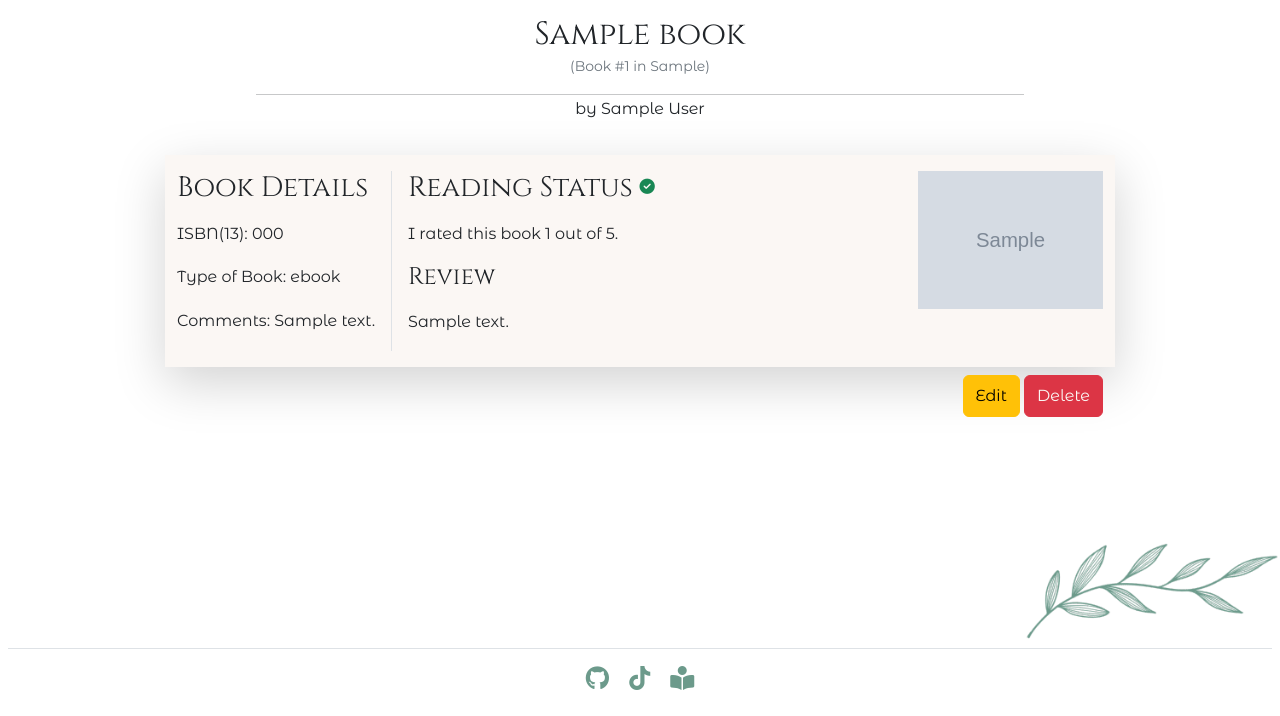
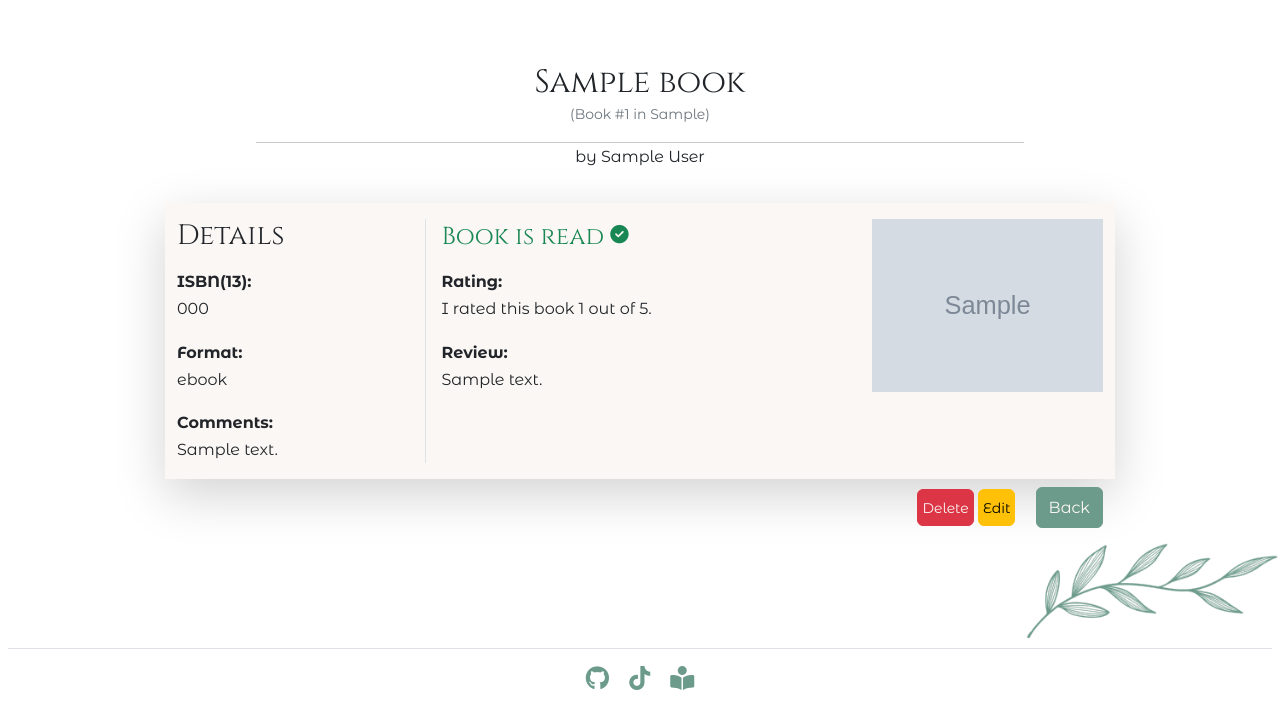
Before and after one commit to ArcLiz/the-library-app, a Django app: page /library/book/1/ in a window 1280 px wide. Shown: the part 84-800 px from the top of the page. Run offline with Django 3.2, Linux system fonts and the light colour scheme; tables that the repository leaves empty hold one stand-in row (values such as "Sample post"); grey boxes marked "Sample" are stand-in pictures; some libraries are stand-ins or nearby versions; some web fonts are replaced.

Commit message:
Fix layout for book details page

```diff
--- a/library/templates/library/book_detail.html
+++ b/library/templates/library/book_detail.html
@@ -21,7 +21,7 @@
 
 <div id="bookContainer" class="container">
     <div class="row my-3">
-        <div class="col-10 offset-1 text-center">
+        <div class="col-lg-10 offset-lg-1 text-center mt-5">
             <h2 class="heading-6 mb-0">{{ book.title }}</h2>
             {% if book.series %}<p class="small text-muted mt-0">(Book #{{book.num_in_series}} in {{book.series}})</p>{% endif %}
             <hr class="m-auto" style="width: 60vw">
@@ -30,29 +30,40 @@
     </div>
     <div class="row">
         <div class="col-lg-10 offset-lg-1 shadow-lg bg-light d-flex">
-            <div class="mt-3">
-                <h3>Book Details </h3>
-                <p>ISBN(13): {{ book.isbn }}</p>
-                <p>Type of Book: {{ book.book_type }}</p>
-                <p>Comments: {{ book.comments }}</p>
+            <div class="col-md-3 mt-3">
+                <h3>Details</h3>
+                <p><strong>ISBN(13): </strong><br> {{ book.isbn }}</p>
+                <p><strong>Format: </strong><br>{{ book.book_type }}</p>
+                <p><strong>Comments: </strong><br>{{ book.comments }}</p>
             </div>
-            <div class="m-3 border-start ps-3">
-                <h3>Reading Status {% if book.read == True %} <span class="small"><i class="fa-solid fa-circle-check text-success fa-2xs"></i></span></h3>
-                    <p>I rated this book {{ book.rating }} out of 5.</p>
-                    <h4>Review</h4>
-                    <p>{{ book.review }}</p>
-                {% else %}</h3>
-                    <p>Uh oh, it seems I've not read this book yet!</p>
+            <div class="col-md-4 m-3 border-start ps-3">
+                {% if book.read == True %}
+                <h3><span class="small text-success">Book is read <i class="fa-solid fa-circle-check text-success fa-xs"></i></span></h3>
+                {% if book.rating %}
+                <p><strong>Rating: </strong><br>I rated this book {{ book.rating }} out of 5.</p>
+                {% else %}
+                <p><strong>Rating: </strong><br><em>No book rating found.</em></p>
+                {% endif %}
+                {% if book.review %}
+                <p><strong>Review: </strong><br>{{ book.review }}</p>
+                {% else %}
+                <p><strong>Review: </strong><br>No review found.</p>
+                {% endif %}
+                {% else %}
+                <h3><span class="small text-danger">Book is unread <i class="fa-regular fa-circle-xmark text-danger fa-xs"></i></span></h3>
+                <p>Uh oh, it seems I've not read this book yet!</p>
                 {% endif %}
             </div>
 
-            <div class="ms-auto my-3" style="width: 20%">
+            <div class="ms-auto my-3" style="width: 25%">
                 <img src="{{ book.cover.url }}" alt="" style="width: 100%">
             </div>
         </div>
         <div class="col-lg-10 offset-lg-1 text-end mt-2">
-            <a href="{% url 'edit_book' pk=book.pk %}" class="btn btn-warning rounded text-center">Edit</a>
-            <a href="#" class="btn btn-danger rounded text-light text-center">Delete</a>
+            <a href="{% url 'delete_book' pk=book.pk %}" class="btn btn-danger rounded text-light text-center p-1"><small>Delete</small></a>
+            <a href="{% url 'edit_book' pk=book.pk %}" class="btn btn-warning rounded text-center p-1"><small>Edit</small></a>
+
+            <a href="/library" class="ms-3 btn btn-primary rounded text-center text-light">Back</a>
 
         </div>
     </div>
--- a/library/templates/library/delete_book.html
+++ b/library/templates/library/delete_book.html
@@ -25,7 +25,7 @@
         <h1>Delete Book</h1>
         {% csrf_token %}
         <p>Are you sure you want to delete {{ object }}?</p>
-        <a href="/library" class="btn btn-info mt-2 text-light text-right">No, tack me back</a>
+        <a href="javascript:history.back();" class="btn btn-info mt-2 text-light text-right">No, tack me back</a>
         <input type="submit" value="Yes, Delete it" class="btn btn-danger mt-2 text-light">
     </form>
 </div>
--- a/templates/base.html
+++ b/templates/base.html
@@ -6,10 +6,6 @@
     <meta charset="UTF-8" />
     <meta http-equiv="X-UA-Compatible" content="IE=edge" />
     <meta name="viewport" content="width=device-width, initial-scale=1.0" />
-    <link
-      href="https://fonts.googleapis.com/css2?family=Open+Sans:ital,wght@0,400;0,600;0,700;1,400&display=swap"
-      rel="stylesheet"
-    />
 
     <script src="https://kit.fontawesome.com/9289bd467b.js" crossorigin="anonymous"></script>
 
@@ -28,7 +24,22 @@
         </button>
         <div class="collapse navbar-collapse ms-3" id="navbarSupportedContent">
           {% if user.is_authenticated %}
-          {% block navbar %}{% endblock %}
+          {% block navbar %}
+          <ul class="navbar-nav me-auto mb-2 mb-lg-0">
+            <li class="nav-item">
+              <a class="nav-link border-start ps-2" aria-current="page" href="{% url 'profile' request.user.id %}">Profile</a>
+            </li>
+            <li class="nav-item border-start">
+              <a class="nav-link ps-2" href="{% url 'my_library' %}">Library</a>
+            </li>
+            <li class="nav-item border-start">
+              <a class="nav-link ps-2" href="#">Settings</a>
+            </li>
+          </ul>
+          <div class="d-flex">
+            <a href="{% url 'account_logout' %}" class="btn btn-info rounded-3 p-2 text-light opacity-75 my-3 my-md-0 text-small"><i class="fa-solid fa-right-from-bracket"></i> Logout</a>
+          </div>
+          {% endblock %}
           {% else %}
           <ul class="navbar-nav me-auto mb-2 mb-lg-0">
             <li class="nav-item">
@@ -45,78 +56,6 @@
         </div>
       </div>
     </nav>
-    {% comment %} <nav class="navbar navbar-expand-sm navbar-light bg-light py-0">
-      <div class="container-fluid">
-          <a href="/" class="navbar-brand me-auto"><img src="{% static 'images/ll-logo.png' %}" style="height: 75px;" alt=""></a>
-          <button class="navbar-toggler" type="button" data-bs-toggle="collapse" data-bs-target="#navbarSupportedContent" aria-controls="navbarSupportedContent" aria-expanded="false" aria-label="Toggle navigation">
-              <span class="navbar-toggler-icon"></span>
-          </button>
-          <!-- Small Collapse (Hamburger Menu) -->
-          <div class="collapse navbar-collapse" id="navbarSupportedContent">
-              <div class="d-sm-none ms-3">
-                  <ul class="navbar-nav mb-2 mb-lg-0">
-                    {% if user.is_authenticated %}
-                    <li><a class="dropdown-item" href="{% url 'profile' request.user.id %}">Profile</a></li>
-                    <li><a class="dropdown-item" href="#">My Library</a></li>
-                    <hr class="my-1">
-                    <li><a class="dropdown-item" href="#"><i class="fa-solid fa-user"></i> Account</a></li>
-                    <li><a class="dropdown-item" href="#"><i class="fa-solid fa-gear"></i> Settings</a></li>
-                    <hr class="my-1">
-                    <li><a class="dropdown-item" href="#"><i class="fa-solid fa-right-from-bracket"></i> Log Out</a></li>
-                    {% else %}
-                    <li><a class="dropdown-item" href="#"><i class="fa-solid fa-right-to-bracket"></i> &nbsp;&nbsp;Log In</a></li>
-                    <li><a class="dropdown-item" href="#"><i class="fa-solid fa-user-plus"></i> &nbsp;Sign Up</a></li>
-                    <li><a class="dropdown-item" href="#"><i class="fa-solid fa-gear"></i> &nbsp;&nbsp;Settings</a></li>
-                    {% endif %}
-                  </ul>
-              </div>
-          </div>
-          <!-- Tabs Version (md+) -->
-          <div class="mt-auto">
-              <ul class="nav nav-tabs d-sm-flex d-none">
-                {% block nav_tabs %}{% endblock %}
-                {% if user.is_authenticated %}
-                  {% if request.path == '/library/' %}
-                    <li class="nav-item">
-                      <a href="{% url 'profile' request.user.id %}" class="nav-link">Profile</a>
-                    </li>
-                    <li class="nav-item">
-                        <a href="{% url 'my_library' %}" class="nav-link active">My Library</a>
-                    </li>
-                    {% else %}
-                    <li class="nav-item">
-                      <a href="{% url 'profile' request.user.id %} " class="nav-link active">Profile</a>
-                    </li>
-                    <li class="nav-item">
-                        <a href="{% url 'my_library' %}" class="nav-link">My Library</a>
-                    </li>
-                  {% endif %}
-                {% else %}
-                  <li class="nav-item">
-                    <a href="/" class="nav-link active" aria-current="page">Profile</a>
-                  </li>
-                {% endif %}
-                  <li class="nav-item dropdown">
-                      <a class="nav-link dropdown-toggle" data-bs-toggle="dropdown" href="#" role="button" aria-expanded="false"><i class="fa-solid fa-user"></i></a>
-                      <ul class="dropdown-menu dropdown-menu-end">
-                        {% if user.is_authenticated %}
-                          <li><a class="dropdown-item" href="#"><i class="fa-solid fa-user"></i> Account</a></li>
-                          <li><a class="dropdown-item" href="#"><i class="fa-solid fa-gear"></i> Settings</a></li>
-                          <li><hr class="dropdown-divider"></li>
-                          <li><a class="dropdown-item" href="{% url 'account_logout' %}"><i class="fa-solid fa-right-from-bracket"></i> Log Out</a></li>
-                        {% else %}
-                          <li><a class="dropdown-item" href="{% url 'account_login' %}"><i class="fa-solid fa-user"></i> &nbsp;&nbsp;Log In</a></li>
-                          <li><a class="dropdown-item" href="{% url 'account_signup' %}"><i class="fa-solid fa-user-plus"></i> &nbsp;Register</a></li>
-                          <li><hr class="dropdown-divider"></li>
-                          <li><a class="dropdown-item" href="#"><i class="fa-solid fa-gear"></i> &nbsp;&nbsp;Settings</a></li>
-                        {% endif %}
-
-                      </ul>
-                  </li>
-              </ul>
-          </div>
-      </div>
-  </nav>   {% endcomment %}
     <main class="flex-grow-1">
       {% block content %}
       {% endblock %}
```
